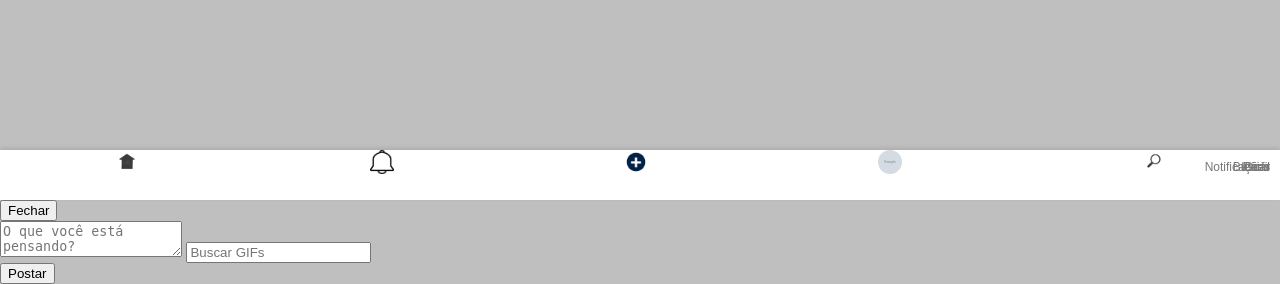
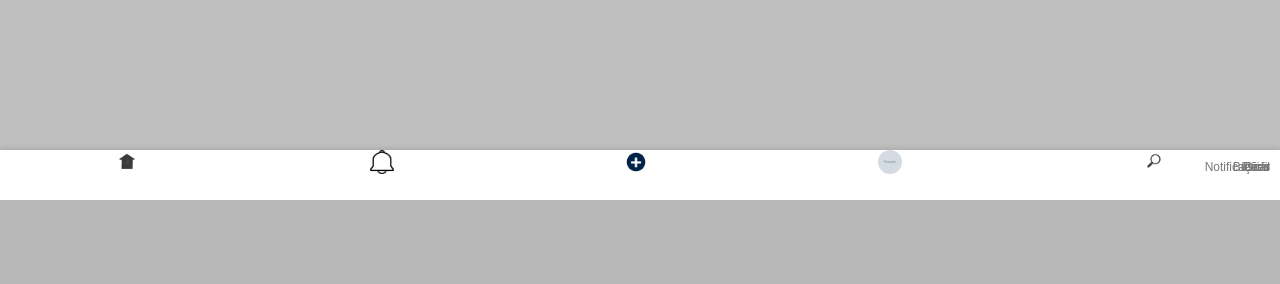
Before and after one commit to andrewxr3009/vaibes, a Flask app: template templates/ios_home.html in a window 1280 px wide. Shown: the part 600-884 px from the top of the page. After the commit the page ends 800 px from the top, so only its background shows below. Run offline with Flask 3, Linux system fonts and the light colour scheme; the template is opened without the code that fills it: values that come from a table or form of the project are taken from there, others are empty; tables that the repository leaves empty hold one stand-in row (values such as "Sample post"); grey boxes marked "Sample" are stand-in pictures; some libraries are stand-ins or nearby versions.

Commit message:
Atualizar o ios_home.html

```diff
--- a/templates/ios_home.html
+++ b/templates/ios_home.html
@@ -325,6 +325,86 @@
             box-shadow: 0 2px 4px rgba(0, 0, 0, 0.1);
         }
 
+        .bottom-bar-modal {
+            display: none; /* Inicialmente oculto */
+            position: fixed;
+            left: 0;
+            top: 0;
+            width: 100%;
+            height: 100%;
+            background-color: rgba(0, 0, 0, 0.5); /* Fundo escuro com transparência */
+            justify-content: center; /* Centraliza o conteúdo do modal */
+            align-items: center; /* Centraliza o conteúdo do modal */
+            z-index: 1000; /* Coloca o modal acima de outros elementos */
+        }
+
+        .bottom-bar-modal-content {
+            background-color: #fff;
+            padding: 20px;
+            border-radius: 10px;
+            width: 90%;
+            max-width: 500px; /* Largura máxima do modal */
+            box-shadow: 0 2px 10px rgba(0, 0, 0, 0.3);
+        }
+        .bottom-bar-modal {
+    display: none;
+    position: fixed;
+    z-index: 1;
+    left: 0;
+    bottom: 0;
+    width: 100%;
+    height: 70%;
+    background-color: rgba(0, 0, 0, 0.4);
+}
+
+.bottom-bar-modal.active {
+    display: block;
+}
+
+.bottom-bar-modal-content {
+    background-color: #fefefe;
+    height: 100%;
+    padding: 20px;
+    display: flex;
+    flex-direction: column;
+    border-radius: 8px 8px 0 0;
+}
+
+.bottom-bar-modal-content textarea {
+    width: 100%;
+    height: 60px;
+    margin-bottom: 10px;
+    border: 1px solid #ddd;
+    padding: 10px;
+    border-radius: 5px;
+    font-size: 14px;
+}
+
+
+
+.bottom-bar-modal-content button {
+    background-color: #022247;
+    color: white;
+    border: none;
+    padding: 10px 20px;
+    border-radius: 5px;
+    cursor: pointer;
+    font-size: 14px;
+}
+
+.bottom-bar-modal-content button:hover {
+    background-color: #0056b3;
+}
+
+/* Botão de fechar */
+.bottom-bar-modal-content .close-button {
+    background-color: #ff4d4d;
+}
+
+
+
+
+
     </style>
 </head>
 <body>
@@ -425,7 +505,7 @@
 
         <div id="bottom-bar-modal" class="bottom-bar-modal">
             <div class="bottom-bar-modal-content">
-                <button type="button" onclick="closeModal()">Fechar</button>
+                <button class="close-button" id="closeModalButton">Fechar</button>
                 <form id="postForm" action="{{ url_for('create_post') }}" method="POST">
                     <textarea name="content" placeholder="O que você está pensando?" required></textarea>
                     <input type="text" id="gif-search" placeholder="Buscar GIFs" oninput="searchGifs()">
@@ -485,16 +565,24 @@
         }
 
         function openModal() {
-            document.getElementById('bottom-bar-modal').classList.add('active');
-            document.getElementById('bottom-bar').classList.add('hidden');
+            document.getElementById('bottom-bar-modal').style.display = 'flex'; // Muda para 'flex' para exibir o modal
         }
 
-        function closeModal() {
-            document.getElementById('bottom-bar-modal').classList.remove('active');
-            document.getElementById('bottom-bar').classList.remove('hidden');
-            document.getElementById('gif-url').value = '';
-        }
+// Função para fechar o modal
+function closeModal() {
+    document.getElementById("bottom-bar-modal").classList.remove("active");
+}
 
+// Associar o botão de fechar à função closeModal
+document.getElementById("closeModalButton").addEventListener("click", closeModal);
+
+// Opcional: Fechar o modal se o usuário clicar fora do conteúdo do modal
+window.onclick = function(event) {
+    var modal = document.getElementById("bottom-bar-modal");
+    if (event.target == modal) {
+        closeModal();
+    }
+};
         function searchGifs() {
             const query = document.getElementById('gif-search').value;
             const gifResults = document.getElementById('gif-results');
```
